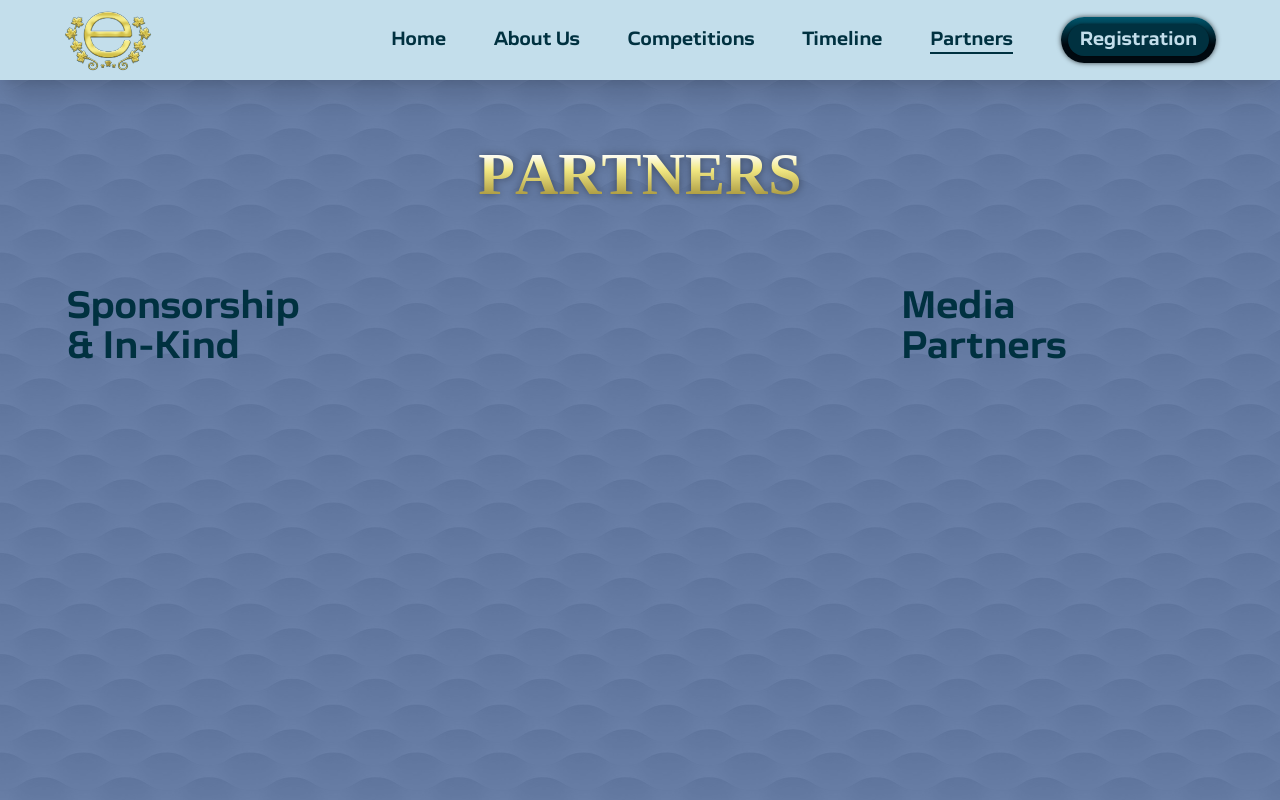
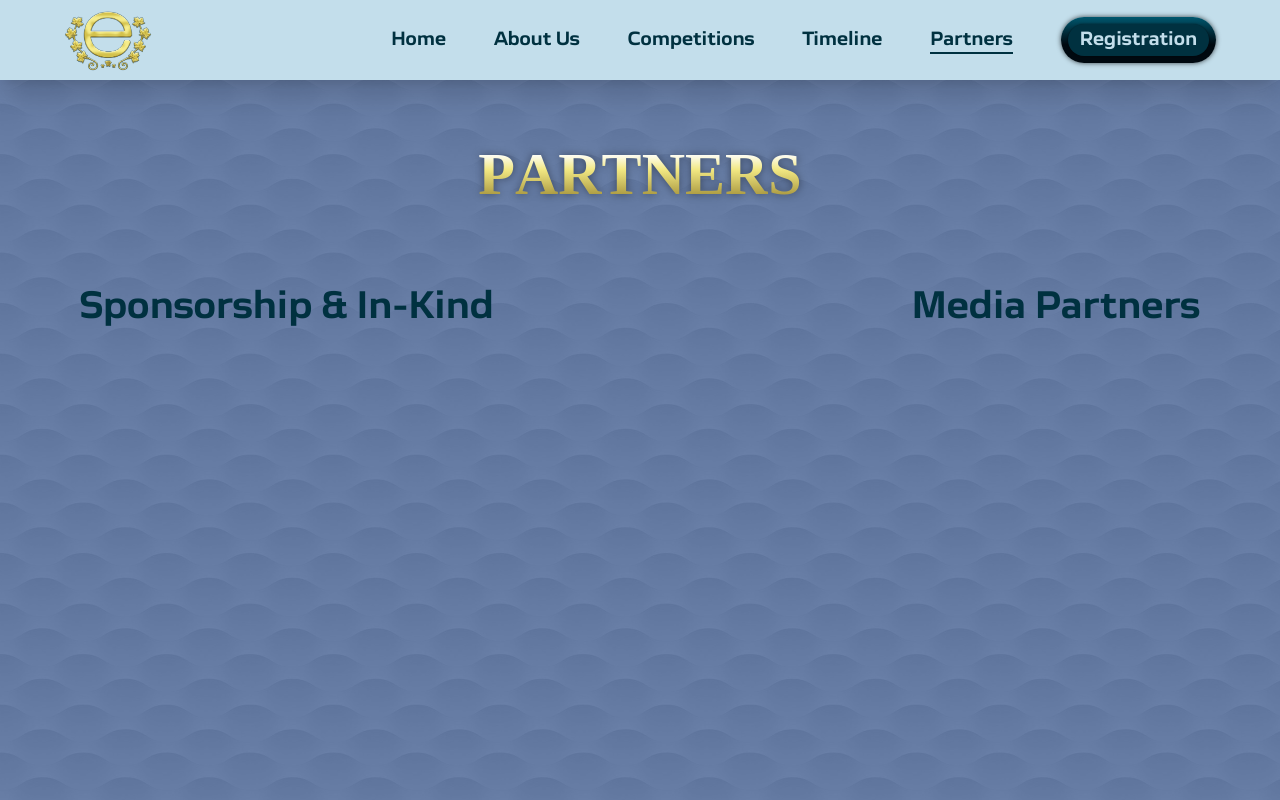
Before and after one commit to absolutepraya/alsa-ecomp, a Next.js app: page /partners in a window 1280 px wide. Shown: the top 800 px of the page. Built offline with nearby package versions, Linux system fonts and the light colour scheme.

Commit message:
feat: enhance layout and partners page by optimizing preload links and adjusting flex properties

```diff
--- a/src/app/layout.jsx
+++ b/src/app/layout.jsx
@@ -5,22 +5,42 @@ export const metadata = {
   title: 'ALSA English Competition 2025',
   description: 'ALSA English Competition 2025',
   icons: {
-    icon: '/logo.svg'
-  }
+    icon: '/logo.svg',
+  },
+  // other: {
+  //   'link-preload': {
+  //     rel: 'preload',
+  //     href: '/texture.webp',
+  //     as: 'image',
+  //     type: 'image/webp',
+  //   },
+    // 'link-preload-2': {
+    //   rel: 'preload',
+    //   href: '/public/texture.webp',
+    //   as: 'image',
+    //   type: 'image/webp',
+    // },
+  // },
 };
 
 export default function RootLayout({ children }) {
   return (
     <html lang="en">
-      <head>
+      <Head>
         <link
           rel="preload"
           href="/texture.webp"
           as="image"
           type="image/webp"
         />
-      </head>
-      <body className={`bg-background relative font-kaisar font-bold antialiased`}>
+        {/* <link
+          rel="preload"
+          href="/public/texture.webp"
+          as="image"
+          type="image/webp"
+        /> */}
+      </Head>
+      <body className={`relative bg-background font-kaisar font-bold antialiased`}>
         <div
           className="absolute inset-0 -z-10 bg-repeat opacity-30"
           style={{
--- a/src/app/partners/page.jsx
+++ b/src/app/partners/page.jsx
@@ -20,13 +20,13 @@ export default function Partners() {
         />
       </BlurFade>
 
-      <div className="flex h-[30rem] w-full max-w-[70rem] justify-between gap-x-20">
+      <div className="flex h-[30rem] w-full max-w-[70rem] justify-between">
         <BlurFade
           delay={0.4}
           offset={15}
           inView
         >
-          <div className="flex h-full w-1/2 flex-col items-center">
+          <div className="flex h-full w-full flex-col items-center">
             <p className="text-4xl text-primary">Sponsorship & In-Kind</p>
           </div>
         </BlurFade>
@@ -35,7 +35,7 @@ export default function Partners() {
           offset={15}
           inView
         >
-          <div className="flex h-full w-1/2 flex-col items-center">
+          <div className="flex h-full w-full flex-col items-center">
             <p className="text-4xl text-primary">Media Partners</p>
           </div>
         </BlurFade>
```
